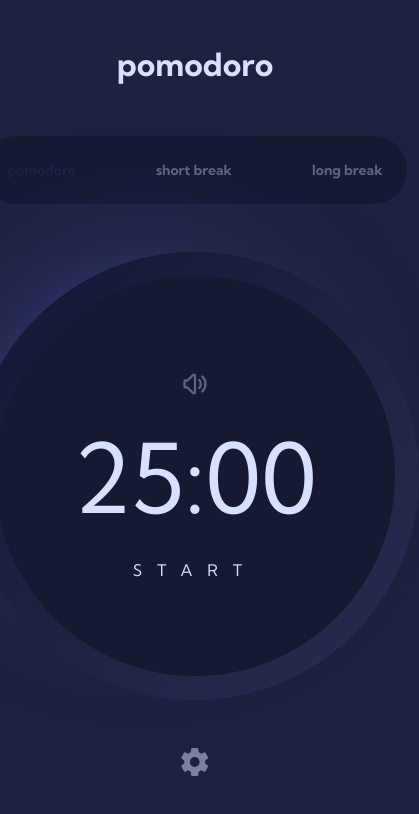
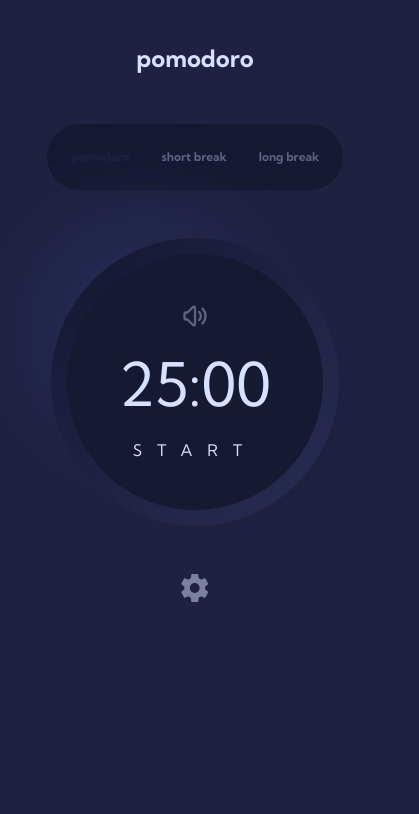
Before and after one commit to yan-batista/pomodoro_app, a React (Vite) app: page / in a window 390 px wide. Shown: the top 814 px of the page, 419 px wide, since content can reach past the window. Built offline with nearby package versions, Linux system fonts and the light colour scheme.

Commit message:
responsividade

```diff
--- a/index.html
+++ b/index.html
@@ -10,7 +10,7 @@
     <title>Pomodoro App</title>
   </head>
   <body>
-    <div id="root"></div>
+    <main id="root"></main>
     <script type="module" src="/src/main.tsx"></script>
   </body>
 </html>
--- a/package.json
+++ b/package.json
@@ -11,7 +11,8 @@
   },
   "dependencies": {
     "react": "^18.2.0",
-    "react-dom": "^18.2.0"
+    "react-dom": "^18.2.0",
+    "react-responsive": "^9.0.2"
   },
   "devDependencies": {
     "@types/react": "^18.2.15",
--- a/src/App.tsx
+++ b/src/App.tsx
@@ -33,9 +33,9 @@ function App() {
   }
 
   return (
-    <main className={`w-screen h-screen  flex flex-row justify-center items-start p-10 font-${config.font}`}>
-      <div className="flex flex-col items-center gap-12">
-        <h1 className="text-[32px] text-text select-none">pomodoro</h1>
+    <div className={`w-screen h-screen flex flex-row justify-center items-start py-10 font-${config.font}`}>
+      <div className="flex flex-col items-center gap-12 w-full px-4">
+        <h1 className="text-[24px] sm:text-[32px] text-text select-none">pomodoro</h1>
 
         <TimerSelector onClickHandler={onClickChangeSelected} selected={selected} color={config.color} />
 
@@ -63,7 +63,7 @@ function App() {
 
       {/* MODAL DE CONFIGURAÇÕES */}
       <Modal config={config} onClickChangeConfig={onClickChangeConfig} />
-    </main>
+    </div>
   );
 }
 
--- a/src/Components/Loading.tsx
+++ b/src/Components/Loading.tsx
@@ -1,11 +1,18 @@
 interface LoadingBarProps {
   circleWidth: number;
   percentage: number;
+  radius: number;
   color: string;
+  strokeWidth: string;
 }
 
-const LoadingBar: React.FC<LoadingBarProps> = ({ circleWidth, percentage, color }: LoadingBarProps) => {
-  const radius = 180;
+const LoadingBar: React.FC<LoadingBarProps> = ({
+  circleWidth,
+  percentage,
+  radius,
+  color,
+  strokeWidth,
+}: LoadingBarProps) => {
   const dashArray = radius * Math.PI * 2;
   const dashOffset = (dashArray * percentage) / 100;
 
@@ -15,7 +22,7 @@ const LoadingBar: React.FC<LoadingBarProps> = ({ circleWidth, percentage, color
         <circle
           cx={circleWidth / 2}
           cy={circleWidth / 2}
-          strokeWidth="15px"
+          strokeWidth={strokeWidth}
           r={radius}
           className={`fill-none stroke-accent_${color}`}
           style={{
--- a/src/Components/Modal.tsx
+++ b/src/Components/Modal.tsx
@@ -56,7 +56,7 @@ const Modal: React.FC<ModalProps> = ({ config, onClickChangeConfig }: ModalProps
       {/* Overlay */}
       <div className="w-full h-full bg-black opacity-40 absolute top-0"></div>
       {/* Modal Container */}
-      <div className="bg-white w-[530px] h-[500px] absolute top-[17%] rounded-3xl border z-20">
+      <div className="bg-white w-full h-[650px] sm:w-[530px] sm:h-[500px] absolute top-[5%] sm:top-[17%] rounded-3xl border z-20">
         {/* Modal Header (Settings) */}
         <div className="border-b border-zinc-200 flex flex-row justify-between items-center px-8 py-6">
           <p className="text-[28px] text-blue">Settings</p>
@@ -79,9 +79,9 @@ const Modal: React.FC<ModalProps> = ({ config, onClickChangeConfig }: ModalProps
         </div>
         {/* Time */}
         <div className="modal-time mx-9 py-6 border-b border-zinc-200">
-          <p className="uppercase text-blue tracking-[5px] text-sm">Time (Minutes)</p>
-          <div className="selection-row flex flex-row justify-between items-center">
-            <div className="selection text-xs font-bold mt-4">
+          <p className="uppercase text-blue tracking-[5px] text-sm text-center sm:text-start">Time (Minutes)</p>
+          <div className="selection-row flex flex-col sm:flex-row items-start sm:items-center">
+            <div className="selection text-xs font-bold mt-4 w-full flex flex-row justify-between items-center sm:items-start sm:flex-col">
               <p className="text-light_text">pomodoro</p>
               <input
                 type="number"
@@ -93,7 +93,7 @@ const Modal: React.FC<ModalProps> = ({ config, onClickChangeConfig }: ModalProps
               />
             </div>
 
-            <div className="selection text-xs font-bold mt-4">
+            <div className="selection text-xs font-bold mt-1 sm:mt-4 w-full flex flex-row justify-between items-center sm:items-start sm:flex-col">
               <p className="text-light_text">short break</p>
               <input
                 type="number"
@@ -105,7 +105,7 @@ const Modal: React.FC<ModalProps> = ({ config, onClickChangeConfig }: ModalProps
               />
             </div>
 
-            <div className="selection text-xs font-bold mt-4">
+            <div className="selection text-xs font-bold mt-1 sm:mt-4 w-full flex flex-row justify-between items-center sm:items-start sm:flex-col">
               <p className="text-light_text">long break</p>
               <input
                 type="number"
@@ -119,9 +119,9 @@ const Modal: React.FC<ModalProps> = ({ config, onClickChangeConfig }: ModalProps
           </div>
         </div>
         {/* Font */}
-        <div className="flex flex-row justify-between items-center mx-9 py-6 border-b border-zinc-200">
+        <div className="flex flex-col sm:flex-row justify-between items-center mx-9 py-6 border-b border-zinc-200">
           <p className="text-sm uppercase tracking-[5px]">Font</p>
-          <div className="flex flex-row justify-start items-center gap-4">
+          <div className="flex flex-row justify-start items-center gap-4 mt-4 sm:mt-0">
             <Circle
               color={CheckCircleColor("kumbh")}
               name="font"
@@ -152,9 +152,9 @@ const Modal: React.FC<ModalProps> = ({ config, onClickChangeConfig }: ModalProps
           </div>
         </div>
         {/* Color */}
-        <div className="flex flex-row justify-between items-center mx-9 py-6">
+        <div className="flex flex-col sm:flex-row justify-between items-center mx-9 py-6">
           <p className="text-sm uppercase tracking-[5px]">Color</p>
-          <div className="flex flex-row justify-start items-center gap-4">
+          <div className="flex flex-row justify-start items-center gap-4 mt-4">
             <Circle color="accent_red" onClick={OnClickColor} name="color" value="red">
               <svg
                 xmlns="http://www.w3.org/2000/svg"
--- a/src/Components/Timer.tsx
+++ b/src/Components/Timer.tsx
@@ -1,4 +1,5 @@
 import { useEffect, useState } from "react";
+import { useMediaQuery } from "react-responsive";
 import { ConfigProps } from "../types/pomodoro_config.t";
 import LoadingBar from "./Loading";
 
@@ -18,6 +19,7 @@ const Timer: React.FC<TimerProps> = ({ config, selected }: TimerProps) => {
   const [target, setTarget] = useState<Date | null>(null);
 
   const [percentagePassed, setPercentagePassed] = useState(0);
+  const isMinSmallScreen = useMediaQuery({ minWidth: 640 });
 
   useEffect(() => {
     resetTimer(config[selected as keyof NumericConfigProps].toString());
@@ -99,11 +101,17 @@ const Timer: React.FC<TimerProps> = ({ config, selected }: TimerProps) => {
   return (
     <div className="clock cursor-pointer relative z-0">
       <div
-        className="shadow-[-50px_-50px_150px_-80px_rgba(109,124,255,0.4)] clock_gradient_border bg-gradient-to-br from-darker_blue to-light_blue w-[28rem] h-[28rem] rounded-full relative flex flex-row justify-center items-center"
+        className="shadow-[-50px_-50px_150px_-80px_rgba(109,124,255,0.4)] clock_gradient_border bg-gradient-to-br from-darker_blue to-light_blue w-[18rem] h-[18rem] sm:w-[24rem] sm:h-[24rem] rounded-full relative flex flex-row justify-center items-center"
         onClick={startOrPauseTimer}
       >
-        <div className="clock_container w-[25rem] h-[25rem] bg-dark_blue rounded-full flex flex-row justify-center items-center">
-          <LoadingBar percentage={percentagePassed} circleWidth={400} color={config.color} />
+        <div className="clock_container w-[16rem] h-[16rem] sm:w-[22rem] sm:h-[22rem] bg-dark_blue rounded-full flex flex-row justify-center items-center">
+          <LoadingBar
+            percentage={percentagePassed}
+            circleWidth={isMinSmallScreen ? 400 : 250}
+            radius={isMinSmallScreen ? 165 : 115}
+            color={config.color}
+            strokeWidth={isMinSmallScreen ? "15px" : "10px"}
+          />
 
           <div className="flex flex-col justify-center items-center">
             <div onClick={MuteOrUnmuteTimer}>
@@ -146,9 +154,13 @@ const Timer: React.FC<TimerProps> = ({ config, selected }: TimerProps) => {
                 </svg>
               )}
             </div>
-            {isTimeOver && <h1 className="text-4xl text-text font-normal my-8 select-none">{displayMessage()}</h1>}
+            {/**text-4xl */}
+            {/*NUMEROS DO RELÓGIO: text-8xl */}
+            {isTimeOver && (
+              <h1 className="text-4xl text-text font-normal my-6 sm:my-8 select-none">{displayMessage()}</h1>
+            )}
             {!isTimeOver && (
-              <h1 className="text-8xl text-text font-normal my-8 select-none">{`${minutes}:${seconds}`}</h1>
+              <h1 className="text-6xl sm:text-8xl text-text font-normal my-6 sm:my-8 select-none">{`${minutes}:${seconds}`}</h1>
             )}
             <p className="uppercase text-text font-normal tracking-[15px] select-none">
               {!isTimeOver && timerAction()}
--- a/src/Components/TimerSelector.tsx
+++ b/src/Components/TimerSelector.tsx
@@ -6,9 +6,9 @@ interface Props {
 
 const TimerSelector: React.FC<Props> = ({ onClickHandler, selected, color }: Props) => {
   return (
-    <div className="flex flex-row justify-center items-center bg-dark_blue p-2 rounded-full gap-12 relative z-15">
+    <div className="flex flex-row justify-around items-center bg-dark_blue p-2 rounded-full sm:gap-12 relative w-fit">
       <p
-        className={`cursor-pointer text-sm p-4 select-none ${
+        className={`cursor-pointer text-[12px] sm:text-sm p-4 select-none ${
           selected === "pomodoro" ? `bg-accent_${color} rounded-full text-blue` : "text-dark_text"
         }`}
         onClick={onClickHandler}
@@ -16,7 +16,7 @@ const TimerSelector: React.FC<Props> = ({ onClickHandler, selected, color }: Pro
         pomodoro
       </p>
       <p
-        className={`cursor-pointer text-sm p-4 select-none ${
+        className={`cursor-pointer text-[12px] sm:text-sm p-4 select-none whitespace-nowrap ${
           selected === "short_break" ? `bg-accent_${color} rounded-full text-blue` : "text-dark_text"
         }`}
         onClick={onClickHandler}
@@ -24,7 +24,7 @@ const TimerSelector: React.FC<Props> = ({ onClickHandler, selected, color }: Pro
         short break
       </p>
       <p
-        className={`cursor-pointer text-sm p-4 select-none ${
+        className={`cursor-pointer text-[12px] sm:text-sm p-4 select-none whitespace-nowrap ${
           selected === "long_break" ? `bg-accent_${color} rounded-full text-blue` : "text-dark_text"
         }`}
         onClick={onClickHandler}
```
Also changed, not shown: 1 other file (tests, documents, lock files or other folders).
